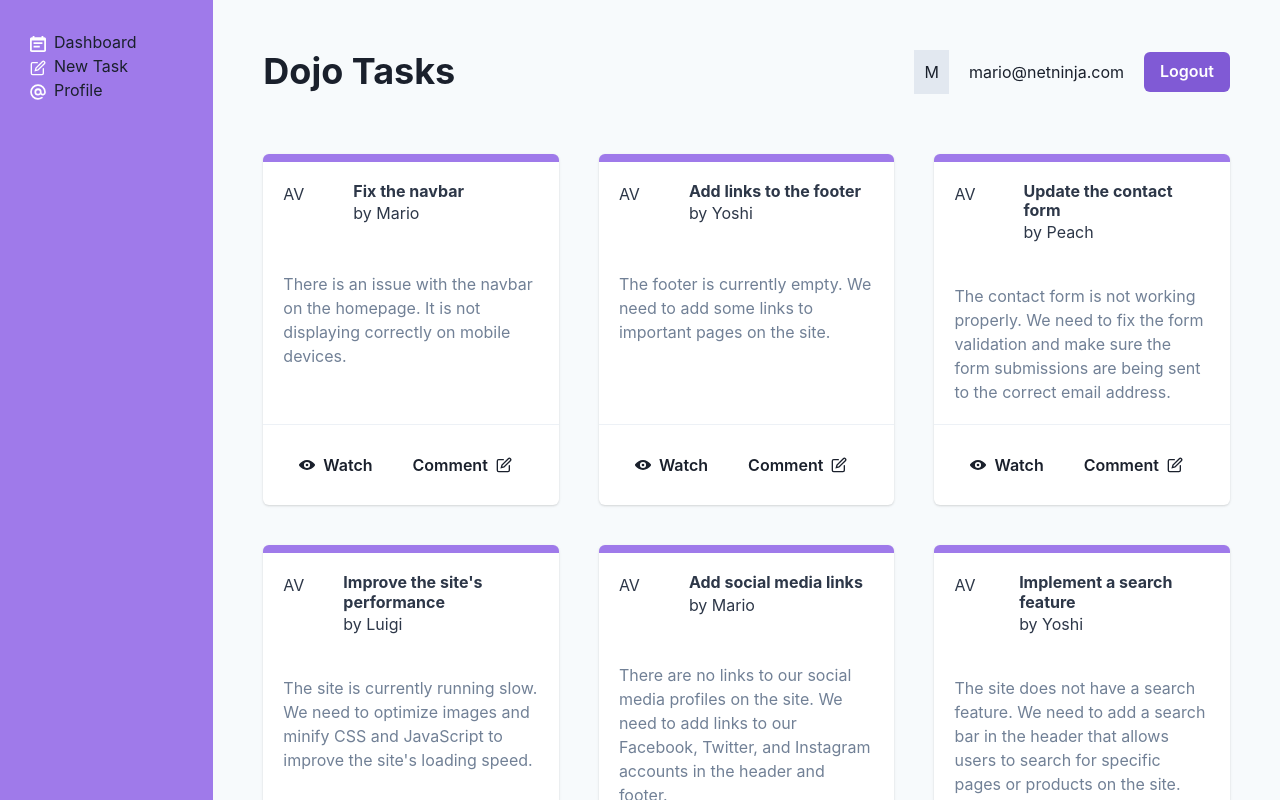
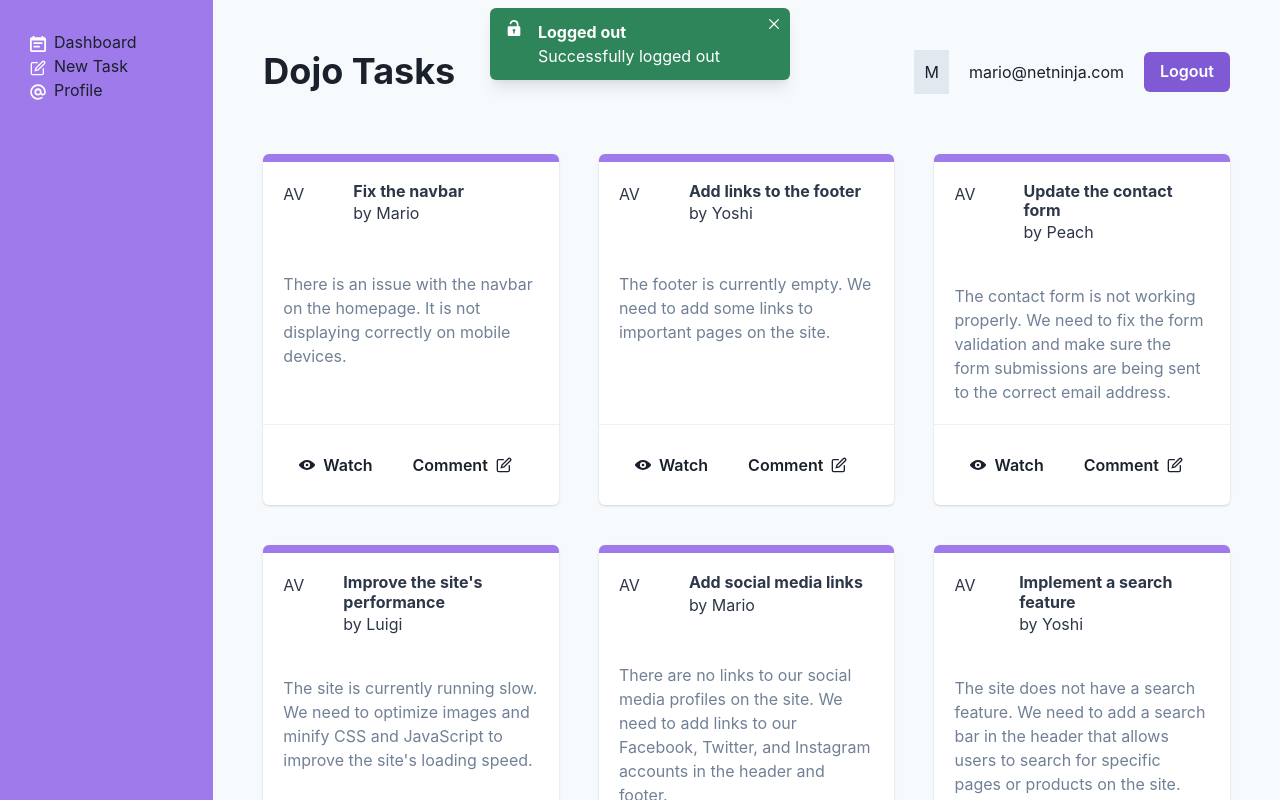
Before and after one commit to iamshaunjp/Chakra-UI-Crash-Course, a React (Vite) app: page / in a window 1280 px wide. Both pictures are taken after a click on the button "Logout". Shown: the top 800 px of the page. Built offline with nearby package versions, Linux system fonts and the light colour scheme; data requests are answered from the project's data file.

Commit message:
fourteen commit

```diff
--- a/src/components/Navbar.jsx
+++ b/src/components/Navbar.jsx
@@ -1,3 +1,4 @@
+import { UnlockIcon } from "@chakra-ui/icons";
 import {
   Flex,
   Box,
@@ -6,9 +7,25 @@
   Button,
   Spacer,
   HStack,
+  useToast,
 } from "@chakra-ui/react";
 
 export default function Navbar() {
+
+  const toast = useToast()
+
+  const showToast = () => {
+    toast({
+      title: 'Logged out',
+      description: 'Successfully logged out',
+      duration: 5000,
+      isClosable: true,
+      status: 'success',
+      position: 'top',
+      icon: <UnlockIcon />
+    })
+  }
+
   return (
     <Flex as="nav" p="10px" mb={"40px"} alignItems="center">
       <Heading as="h1">Dojo Tasks</Heading>
@@ -19,7 +36,7 @@
           M
         </Box>
         <Text>mario@netninja.com</Text>
-        <Button colorScheme="purple">Logout</Button>
+        <Button colorScheme="purple" onClick={showToast}>Logout</Button>
       </HStack>
     </Flex>
 
```
